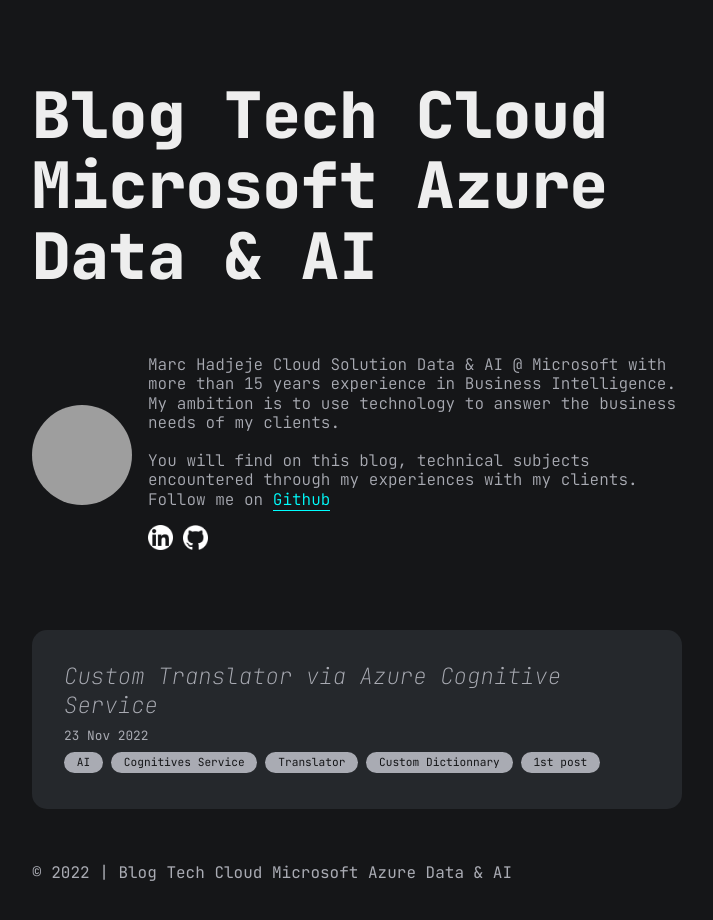
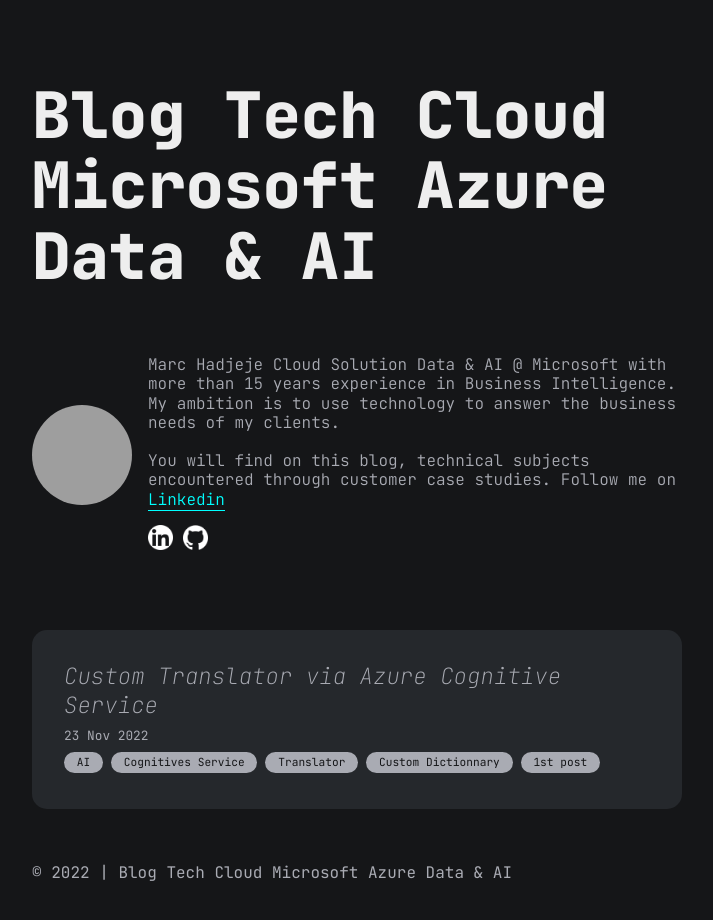
Before and after one commit to marc-hadjeje/marc-hadjeje.github.io, a Jekyll site: the page built from index.md, in a window 1280 px wide, cut to the strip 0-937 px from the top of the page. Shown: the top 920 px of the strip, without its empty margins (283-996 px from the left). Built offline with Jekyll 4.4.1, drawn with Linux system fonts in a browser that asks for light colours; grey boxes are pictures that could not be loaded.

Commit message:
Update author.yml

```diff
--- a/_data/author.yml
+++ b/_data/author.yml
@@ -7,8 +7,8 @@ description: "
   </p>
   <br/>
   <p>
-    You will find on this blog, technical subjects encountered through my experiences with my clients.
-    Follow me on <a href='https://github.com/marc-hadjeje/' target='_blank'>Github</a>
+    You will find on this blog, technical subjects encountered through customer case studies.
+    Follow me on <a href='https://www.linkedin.com/in/marc-hadjeje-5b92892b/' target='_blank'>Linkedin</a>
   </P>
 "
 email: marc.hadjeje@microsoft.com
```
